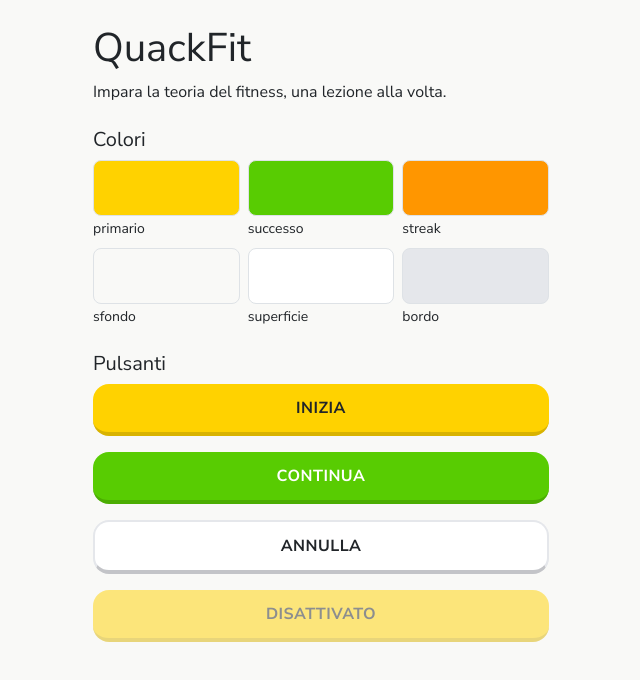
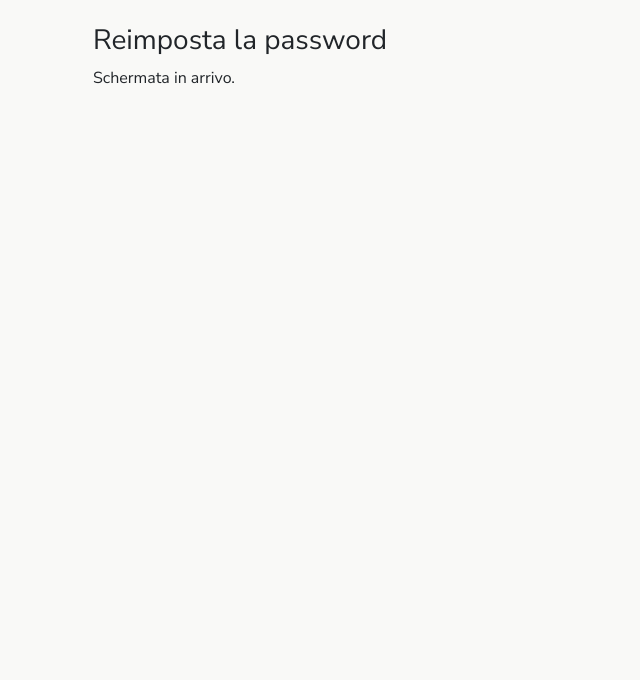
Before and after one commit to TheRedKardinal/QuackFit, a React (Vite) app in the folder frontend/: page /reset-password in a window 1280 px wide. Shown: the top 680 px of the page, without its empty margins (319-959 px from the left). Built offline with nearby package versions, Linux system fonts and the light colour scheme.

Commit message:
feat(frontend): rotte protette con le guardie della sessione

```diff
--- a/frontend/src/App.tsx
+++ b/frontend/src/App.tsx
@@ -1,33 +1,39 @@
-// Pagina di prova per controllare font, colori e pulsanti: verrà sostituita dal router nelle prossime task.
-const colori = ['primario', 'successo', 'streak', 'sfondo', 'superficie', 'bordo']
+import { Navigate, Route, Routes } from 'react-router-dom'
+import Segnaposto from './common/Segnaposto'
+import PulsanteEsci from './features/auth/PulsanteEsci'
+import RichiedeAdmin from './features/auth/RichiedeAdmin'
+import RichiedeAutenticazione from './features/auth/RichiedeAutenticazione'
+import RichiedeEmailVerificata from './features/auth/RichiedeEmailVerificata'
+import SoloOspite from './features/auth/SoloOspite'
 
+/**
+ * Rotte dell'app con le guardie annidate: autenticato → email verificata → admin.
+ * Le pagine sono segnaposto finché non arrivano le schermate vere.
+ * Il router (BrowserRouter) sta in main.tsx, così i test possono usare MemoryRouter.
+ */
 function App() {
   return (
-    <main className="container py-4" style={{ maxWidth: 480 }}>
-      <h1>QuackFit</h1>
-      <p>Impara la teoria del fitness, una lezione alla volta.</p>
+    <Routes>
+      <Route element={<SoloOspite />}>
+        <Route path="/login" element={<Segnaposto titolo="Login" />} />
+        <Route path="/register" element={<Segnaposto titolo="Registrazione" />} />
+        <Route path="/forgot-password" element={<Segnaposto titolo="Password dimenticata" />} />
+        <Route path="/reset-password" element={<Segnaposto titolo="Reimposta la password" />} />
+      </Route>
 
-      <h2 className="h5 mt-4">Colori</h2>
-      <div className="row g-2">
-        {colori.map((colore) => (
-          <div key={colore} className="col-4">
-            <div
-              className="rounded-3 border"
-              style={{ height: 56, backgroundColor: `var(--colore-${colore})` }}
-            />
-            <small>{colore}</small>
-          </div>
-        ))}
-      </div>
+      <Route element={<RichiedeAutenticazione />}>
+        <Route path="/verify-email" element={<Segnaposto titolo="Verifica email"><PulsanteEsci /></Segnaposto>} />
+        <Route element={<RichiedeEmailVerificata />}>
+          <Route path="/" element={<Segnaposto titolo="Percorso"><PulsanteEsci /></Segnaposto>} />
+          <Route path="/profile" element={<Segnaposto titolo="Profilo"><PulsanteEsci /></Segnaposto>} />
+          <Route element={<RichiedeAdmin />}>
+            <Route path="/admin" element={<Segnaposto titolo="Admin"><PulsanteEsci /></Segnaposto>} />
+          </Route>
+        </Route>
+      </Route>
 
-      <h2 className="h5 mt-4">Pulsanti</h2>
-      <div className="d-grid gap-3">
-        <button type="button" className="btn-push">Inizia</button>
-        <button type="button" className="btn-push btn-push-successo">Continua</button>
-        <button type="button" className="btn-push btn-push-neutro">Annulla</button>
-        <button type="button" className="btn-push" disabled>Disattivato</button>
-      </div>
-    </main>
+      <Route path="*" element={<Navigate to="/" replace />} />
+    </Routes>
   )
 }
 
--- /dev/null
+++ b/frontend/src/common/Segnaposto.tsx
@@ -0,0 +1,19 @@
+import type { ReactNode } from 'react'
+
+interface Props {
+  titolo: string
+  children?: ReactNode
+}
+
+/** Pagina provvisoria per le rotte le cui schermate arrivano nelle prossime task (20-22, 27, 32). */
+function Segnaposto({ titolo, children }: Props) {
+  return (
+    <main className="container py-4" style={{ maxWidth: 480 }}>
+      <h1 className="h3">{titolo}</h1>
+      <p>Schermata in arrivo.</p>
+      {children}
+    </main>
+  )
+}
+
+export default Segnaposto
--- /dev/null
+++ b/frontend/src/features/auth/ErroreAvvio.tsx
@@ -0,0 +1,27 @@
+import { messaggioErrore } from '../../common/messaggiErrore'
+import { useAppDispatch, useAppSelector } from '../../store/hooks'
+import PulsanteEsci from './PulsanteEsci'
+import { caricaProfilo } from './sessioneSlice'
+
+/**
+ * Il caricamento del profilo è fallito per un motivo diverso dal 401 (rete, 500): il token resta salvato.
+ * "Riprova" è sempre manuale (nessun tentativo automatico); "Esci" è il logout volontario.
+ */
+function ErroreAvvio() {
+  const dispatch = useAppDispatch()
+  const errore = useAppSelector((stato) => stato.sessione.errore)
+
+  return (
+    <main className="container py-5 text-center" style={{ maxWidth: 480 }}>
+      <p role="alert">{messaggioErrore(errore?.codice ?? 'ERRORE_INTERNO')}</p>
+      <div className="d-grid gap-3">
+        <button type="button" className="btn-push" onClick={() => void dispatch(caricaProfilo())}>
+          Riprova
+        </button>
+        <PulsanteEsci />
+      </div>
+    </main>
+  )
+}
+
+export default ErroreAvvio
--- /dev/null
+++ b/frontend/src/features/auth/PulsanteEsci.tsx
@@ -0,0 +1,15 @@
+import { useAppDispatch } from '../../store/hooks'
+import { logout } from './sessioneSlice'
+
+/** Logout volontario: cancella token e stato; le guardie riportano al login. */
+function PulsanteEsci() {
+  const dispatch = useAppDispatch()
+
+  return (
+    <button type="button" className="btn-push btn-push-neutro" onClick={() => dispatch(logout())}>
+      Esci
+    </button>
+  )
+}
+
+export default PulsanteEsci
--- /dev/null
+++ b/frontend/src/features/auth/RichiedeAdmin.tsx
@@ -0,0 +1,17 @@
+import { Navigate, Outlet } from 'react-router-dom'
+import { useAppSelector } from '../../store/hooks'
+
+/**
+ * Terza guardia: solo ADMIN e SUPERADMIN. È solo comodità: i permessi veri li controlla il backend
+ * (le chiamate admin di un non-admin rispondono comunque 403 ACCESSO_NEGATO).
+ */
+function RichiedeAdmin() {
+  const ruolo = useAppSelector((stato) => stato.sessione.utente?.ruolo)
+
+  if (ruolo !== 'ADMIN' && ruolo !== 'SUPERADMIN') {
+    return <Navigate to="/" replace />
+  }
+  return <Outlet />
+}
+
+export default RichiedeAdmin
--- /dev/null
+++ b/frontend/src/features/auth/RichiedeAutenticazione.tsx
@@ -0,0 +1,34 @@
+import { useEffect } from 'react'
+import { Navigate, Outlet } from 'react-router-dom'
+import { useAppDispatch, useAppSelector } from '../../store/hooks'
+import ErroreAvvio from './ErroreAvvio'
+import SchermataCaricamento from './SchermataCaricamento'
+import { caricaProfilo } from './sessioneSlice'
+
+/**
+ * Prima guardia: senza token si va al login. Con il token si carica /api/me e, finché non è riuscito,
+ * non si mostra nessun contenuto protetto (solo caricamento o errore con Riprova/Esci).
+ */
+function RichiedeAutenticazione() {
+  const dispatch = useAppDispatch()
+  const { token, utente, caricamento } = useAppSelector((stato) => stato.sessione)
+
+  useEffect(() => {
+    if (token && caricamento === 'inattivo') {
+      void dispatch(caricaProfilo())
+    }
+  }, [dispatch, token, caricamento])
+
+  if (!token) {
+    return <Navigate to="/login" replace />
+  }
+  if (caricamento === 'fallito') {
+    return <ErroreAvvio />
+  }
+  if (caricamento !== 'riuscito' || !utente) {
+    return <SchermataCaricamento />
+  }
+  return <Outlet />
+}
+
+export default RichiedeAutenticazione
--- /dev/null
+++ b/frontend/src/features/auth/RichiedeEmailVerificata.tsx
@@ -0,0 +1,14 @@
+import { Navigate, Outlet } from 'react-router-dom'
+import { useAppSelector } from '../../store/hooks'
+
+/** Seconda guardia (dentro RichiedeAutenticazione, quindi il profilo è già caricato): email non verificata → codice. */
+function RichiedeEmailVerificata() {
+  const emailVerificata = useAppSelector((stato) => stato.sessione.utente?.emailVerificata)
+
+  if (!emailVerificata) {
+    return <Navigate to="/verify-email" replace />
+  }
+  return <Outlet />
+}
+
+export default RichiedeEmailVerificata
--- /dev/null
+++ b/frontend/src/features/auth/SchermataCaricamento.tsx
@@ -0,0 +1,11 @@
+function SchermataCaricamento() {
+  return (
+    <main className="container py-5 text-center" style={{ maxWidth: 480 }}>
+      <div className="spinner-border" role="status">
+        <span className="visually-hidden">Caricamento…</span>
+      </div>
+    </main>
+  )
+}
+
+export default SchermataCaricamento
--- /dev/null
+++ b/frontend/src/features/auth/SoloOspite.tsx
@@ -0,0 +1,14 @@
+import { Navigate, Outlet } from 'react-router-dom'
+import { useAppSelector } from '../../store/hooks'
+
+/** Pagine pubbliche (login, registrazione, password dimenticata): chi ha già un token va alla home. */
+function SoloOspite() {
+  const token = useAppSelector((stato) => stato.sessione.token)
+
+  if (token) {
+    return <Navigate to="/" replace />
+  }
+  return <Outlet />
+}
+
+export default SoloOspite
--- a/frontend/src/main.tsx
+++ b/frontend/src/main.tsx
@@ -1,5 +1,7 @@
 import { StrictMode } from 'react'
 import { createRoot } from 'react-dom/client'
+import { Provider } from 'react-redux'
+import { BrowserRouter } from 'react-router-dom'
 import 'bootstrap/dist/css/bootstrap.min.css'
 import '@fontsource/nunito-sans/400.css'
 import '@fontsource/nunito-sans/700.css'
@@ -8,9 +10,16 @@ import '@fontsource/nunito-sans/900.css'
 import './styles/tokens.css'
 import './styles/globali.css'
 import App from './App.tsx'
+import { creaStore } from './store/store'
+
+const store = creaStore()
 
 createRoot(document.getElementById('root')!).render(
   <StrictMode>
-    <App />
+    <Provider store={store}>
+      <BrowserRouter>
+        <App />
+      </BrowserRouter>
+    </Provider>
   </StrictMode>,
 )
```
